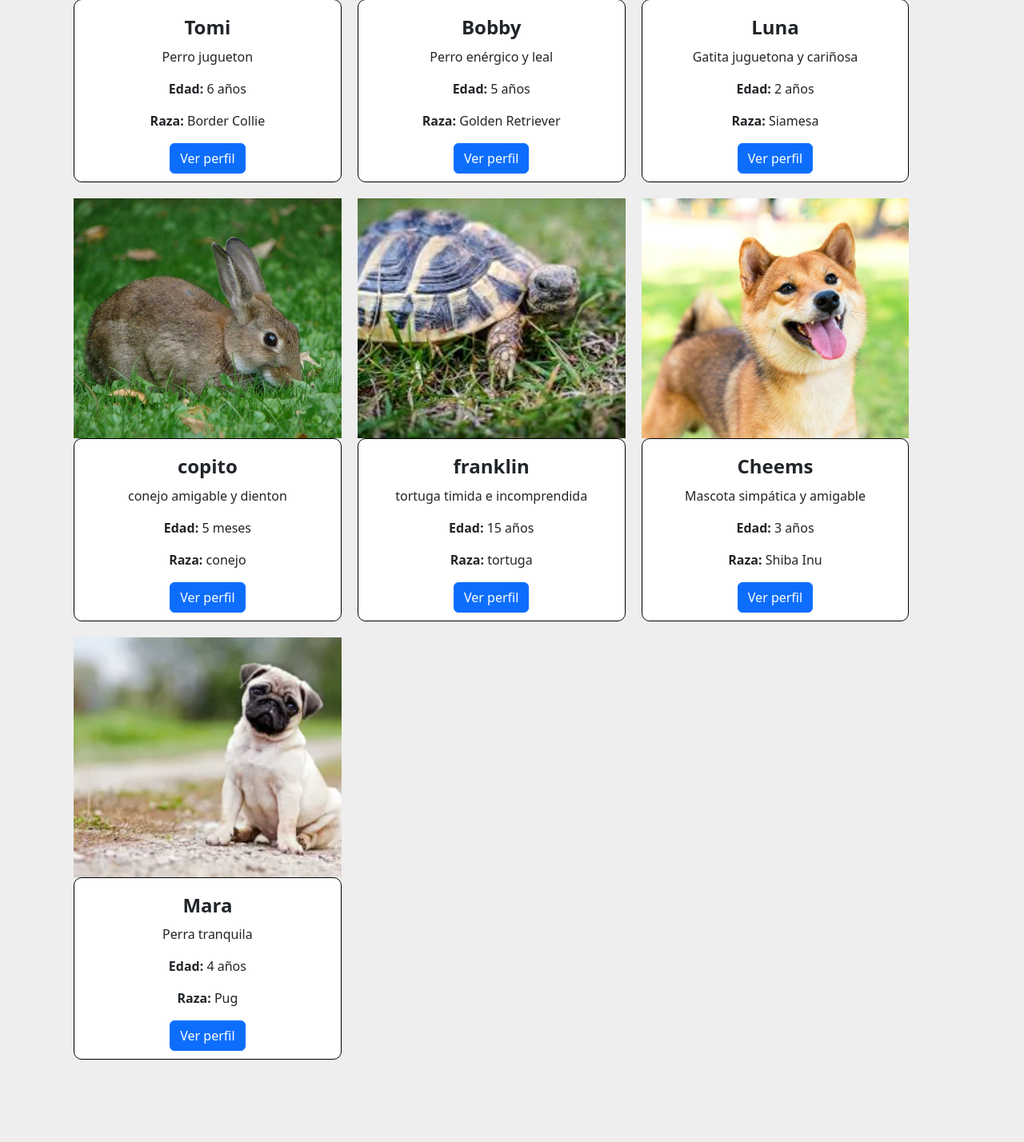
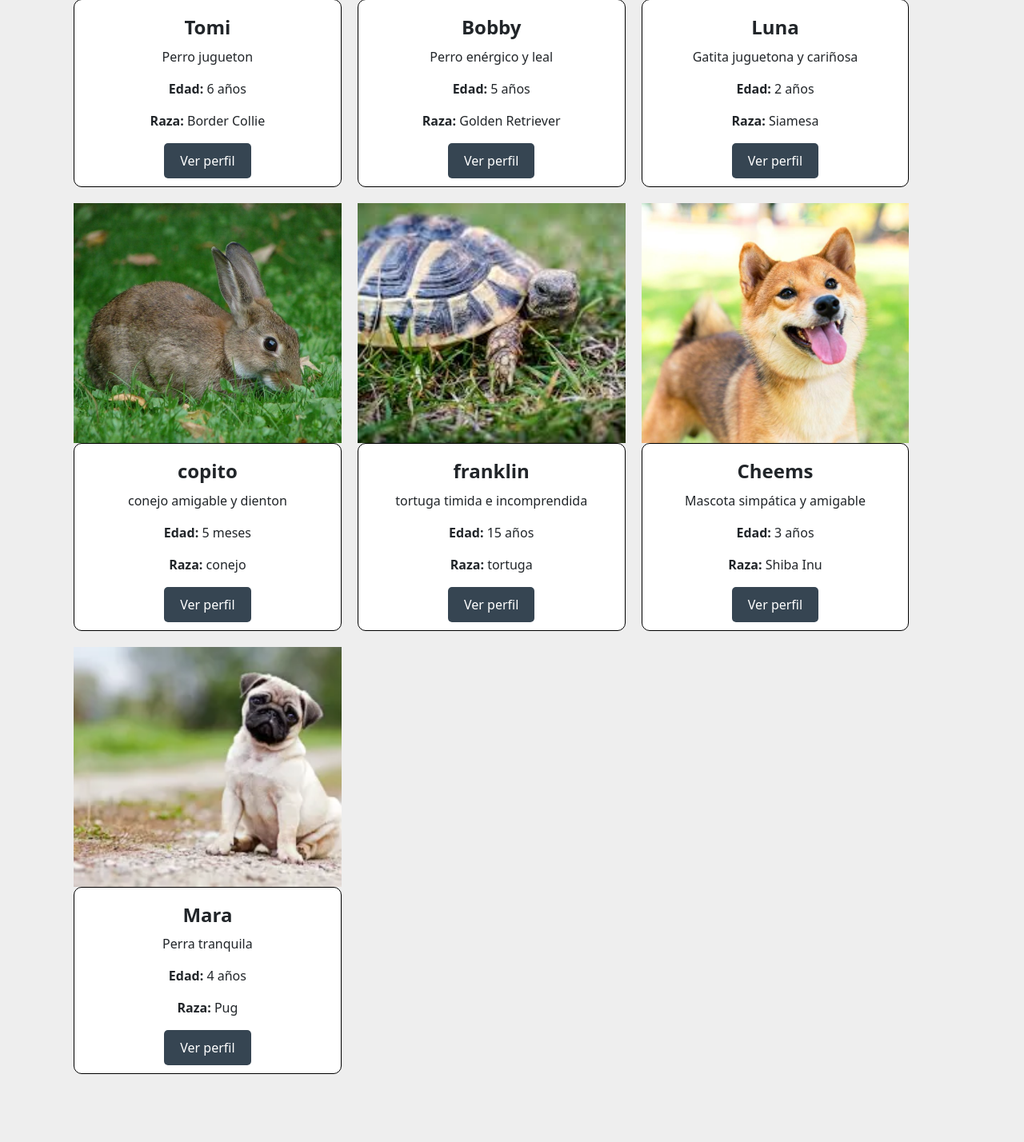
Before and after one commit to 7URKO0/Michilines, a Flask app: page /galeria in a window 1280 px wide. Shown: the part 480-1908 px from the top of the page at 80% size. Before the commit the page ends 1805 px from the top, so only its background shows below. Run offline with Flask 3, Linux system fonts and the light colour scheme; some libraries are stand-ins or nearby versions.

Commit message:
Update galeria.css

```diff
--- a/static/css/galeria.css
+++ b/static/css/galeria.css
@@ -86,3 +86,17 @@
     font-weight: bold;
     margin: 10px 0;
   }
+
+  .detail_box button {
+    background-color: #364552;
+    color: #ffffff;
+    padding: 10px 20px;
+    border: none;
+    border-radius: 5px;
+    cursor: pointer;
+    text-align: center;
+  }
+
+  .detail_box button:hover {
+    background-color: #364552;
+  }
```
